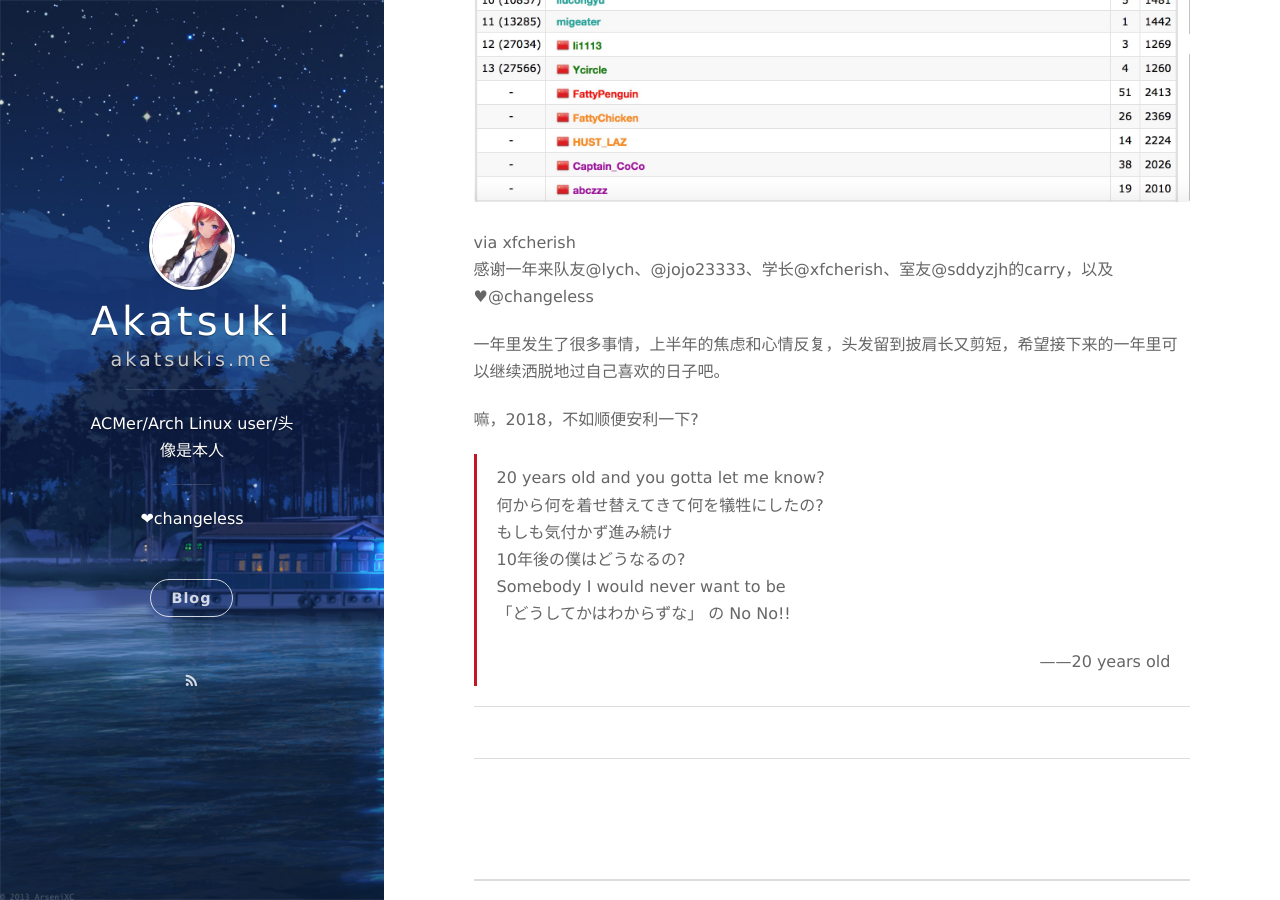
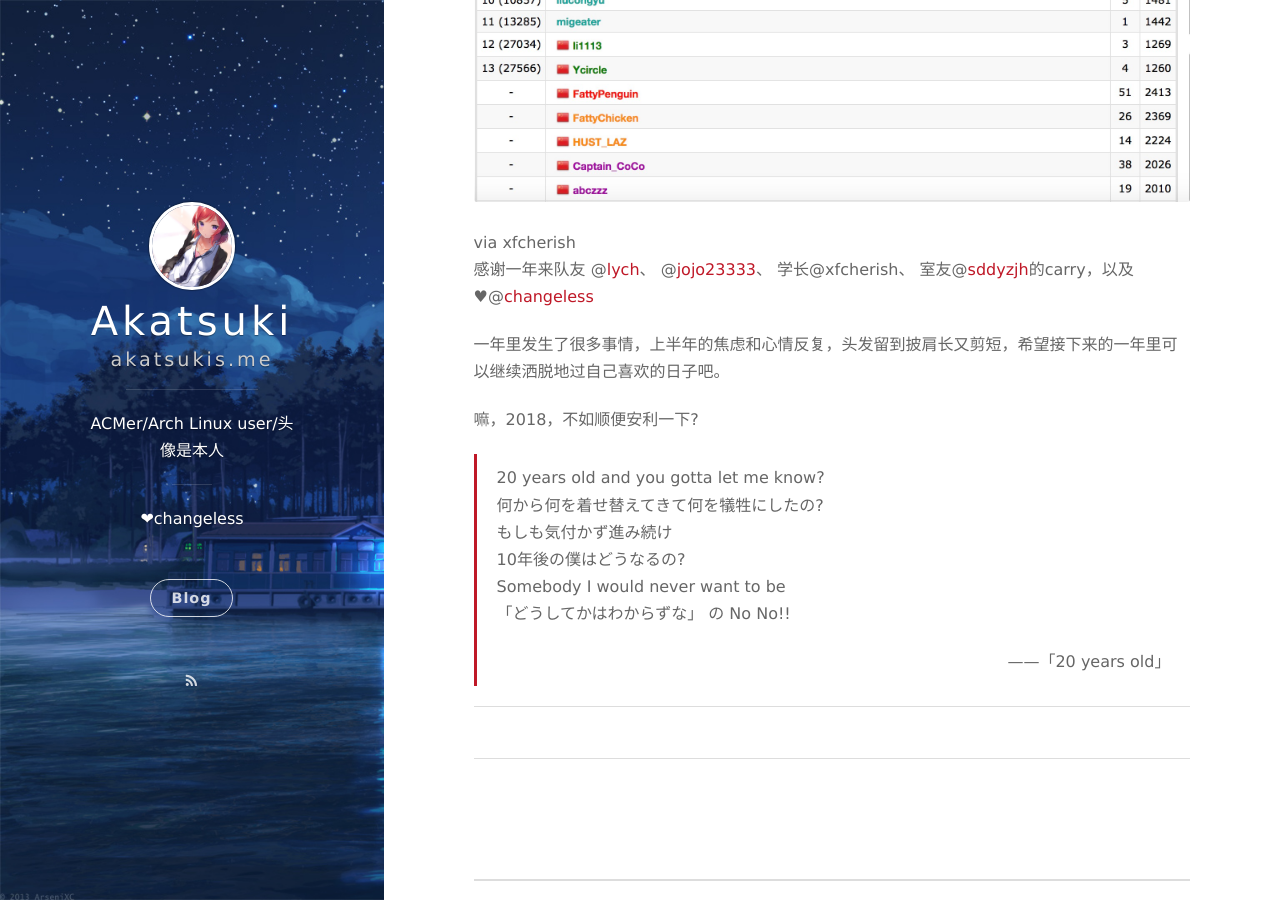
Before and after one commit to Akatsukis/akatsukis.github.io, a Jekyll site: the page built from _posts/Life/2017-12-30-Good_bye_2017.markdown, in a window 1280 px wide and 900 px high, scrolled down 4785 px. Built offline with Jekyll 4.4.1, drawn with Linux system fonts in a browser that asks for light colours; nearby versions of some CDN libraries; comment, search, counter and statistics services are not loaded; part of the change alters nothing that is shown.

```diff
--- a/_config.yml
+++ b/_config.yml
@@ -29,13 +29,13 @@ nav:
     # - {title: Another Button, description: A button, url: 'http://example.com'}
 
 # Pagination
-gems: [jekyll-paginate]
+plugins: [jekyll-paginate]
 paginate: 10
 paginate_path: "page/:num/"
 
 # Comment
 comment:
-    #disqus: vno-jekyll
+    disqus: akatsukis
     # duoshuo:
 
 # Social
--- a/_posts/Life/2017-12-30-Good_bye_2017.markdown
+++ b/_posts/Life/2017-12-30-Good_bye_2017.markdown
@@ -1,5 +1,6 @@
 ---
 layout: post
+comments: True
 title: Good Bye 2017
 tags:
 - 日常
@@ -65,7 +66,11 @@ categories: 随笔
 ![](/assets/post/screenshot_5.jpg)
 ![](/assets/post/screenshot_4.jpg)
 via xfcherish
-感谢一年来队友@lych、@jojo23333、学长@xfcherish、室友@sddyzjh的carry，以及♥@changeless
+感谢一年来队友
+@<a href="http://blog.csdn.net/lyc19980424" target="_blank">lych</a>、
+@<a href="http://jonassenli.com/" target="_blank">jojo23333</a>、
+学长@xfcherish、
+室友@<a href="http://blog.csdn.net/sddyzjh" target="_blank">sddyzjh</a>的carry，以及♥@<a href="http://changeless.me" target="_blank">changeless</a>
 
 一年里发生了很多事情，上半年的焦虑和心情反复，头发留到披肩长又剪短，希望接下来的一年里可以继续洒脱地过自己喜欢的日子吧。
 
@@ -77,4 +82,4 @@ via xfcherish
 > 10年後の僕はどうなるの?
 > Somebody I would never want to be
 > 「どうしてかはわからずな」 の No No!!
-> <p align="right">——20 years old</p>
+> <p align="right">——「20 years old」</p>
```
